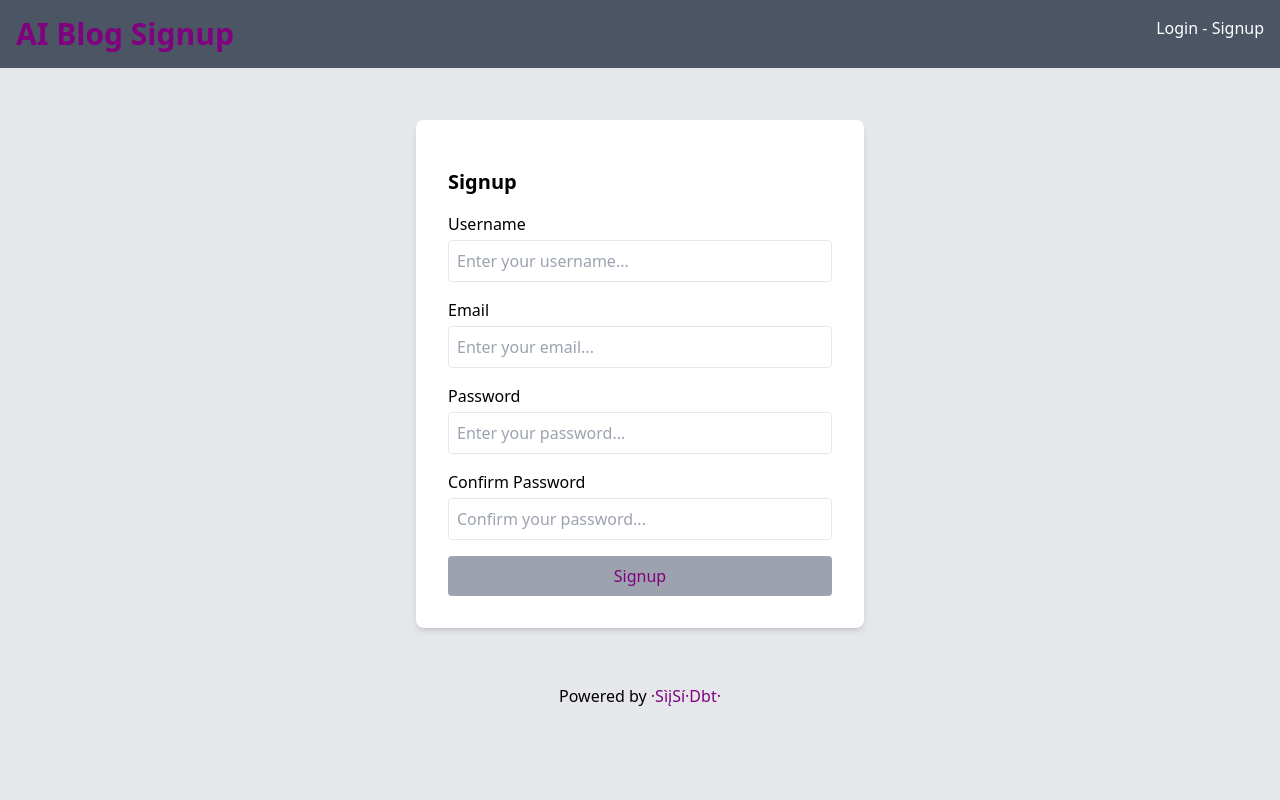
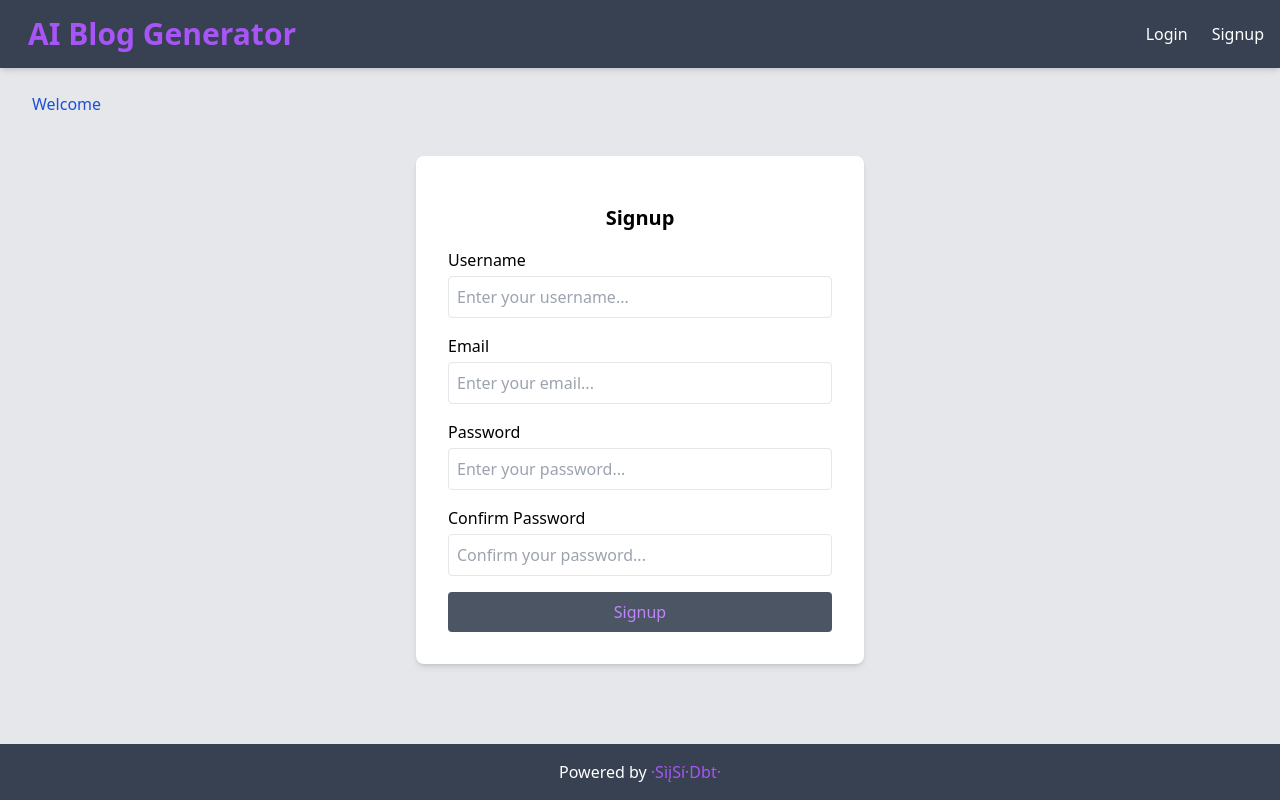
Before and after one commit to isaacaisha/ai-blog-article-generator, a Django app: page /signup in a window 1280 px wide. Run offline with Django 5.2, Linux system fonts and the light colour scheme; some libraries are stand-ins or nearby versions.

Commit message:
remove hold audio and add a auto remove to the new ones and redesign the APP colors theme's

```diff
--- a/ai_blog_app/views.py
+++ b/ai_blog_app/views.py
@@ -79,9 +79,20 @@ def get_transcription(link):
     audio_file = download_audio(link)
     aai.settings.api_key = os.getenv('AAI_API_KEY')
 
-    transcriber = aai.Transcriber()
-    transcript = transcriber.transcribe(audio_file)
-    return transcript.text
+    try:
+        transcriber = aai.Transcriber()
+        transcript = transcriber.transcribe(audio_file)
+        transcription_text = transcript.text
+    except Exception as e:
+        print(f"Error during transcription: {str(e)}")
+        transcription_text = None
+    finally:
+        # Remove the audio file after processing
+        if os.path.exists(audio_file):
+            os.remove(audio_file)
+            print(f"Deleted audio file: {audio_file}")
+
+    return transcription_text
 
 
 def generate_blog_from_transcription(transcription):
--- a/templates/base.html
+++ b/templates/base.html
@@ -6,9 +6,10 @@
     <meta charset="UTF-8">
     <meta name="viewport" content="width=device-width, initial-scale=1.0">
     <title>{% block title %}AI Blog Generator{% endblock %}</title>
-    {% block favicon %}<link rel="shortcut icon" type="image/x-icon" href="{% static 'assets/images/favicon.ico' %}">{% endblock %}
+    {% block favicon %}
+    <link rel="shortcut icon" type="image/x-icon" href="{% static 'assets/images/favicon.ico' %}">{% endblock %}
     <script src="https://cdn.tailwindcss.com"></script>
-    <script>
+    <!--<script>
         tailwind.config = {
             theme: {
                 extend: {
@@ -19,7 +20,7 @@
                 },
             },
         }
-    </script>
+    </script>-->
     <style>
         @keyframes rotate {
             from {
@@ -29,6 +30,9 @@
             to {
                 transform: rotate(360deg);
             }
+        }
+        .purple {
+            color: rgb(168 85 247 / var(--tw-text-opacity));;
         }
 
         .load {
@@ -61,29 +65,32 @@
     </style>
 </head>
 
-<body class="flex flex-col bg-gray-200 font-sans antialiased"> <!-- min-h-screen -->
+<body class="flex flex-col min-h-screen bg-gray-200 font-sans antialiased">
 
     <!-- Navbar block -->
     {% block navbar %}
-    <nav class="bg-gray-600 p-4 text-white flex justify-between">
-        <div>
-            <h1 class="text-3xl font-bold text-purple">AI Blog Generator</h1>
-        </div>
-        <div>
-            <a href="#" class="text-white hover:underline mx-4">Welcome {{user.username}}</a>
-            <a href="/blog-posts" class="text-white hover:underline mx-4">Saved Blog Posts</a>
-            <a href="/logout" class="text-white hover:underline">Logout</a>
+    <nav class="bg-gray-700 p-4 text-white shadow-md">
+        <div class="container mx-auto flex justify-between items-center">
+            <div>
+                <h1 class="text-3xl font-bold text-purple-500">AI Blog Generator</h1>
+            </div>
+            <div class="flex items-center space-x-6">
+                <a href="/blog-posts" class="text-white hover:text-purple-300">Saved Posts</a>
+                <a href="/logout" class="text-white hover:text-purple-300">Logout</a>
+            </div>
         </div>
     </nav>
     {% endblock %}
 
     <!-- Content block -->
-    <div class="flex-grow mt-3">
+    <div class="flex-grow mt-6 container mx-auto px-2 sm:px-6 lg:px-8">
         {% if error_message %}
-        <div align="center" style="color: crimson;">
+        <div class="text-center text-red-600">
             <h2>{{ error_message }}</h2>
         </div>
         {% endif %}
+
+        <span class="text-blue-700 hover:text-purple-700">Welcome {{user.username}}</span>
 
         {% block content %}
         <!-- This block will be overridden by child templates -->
@@ -91,9 +98,9 @@
     </div>
 
     <!-- Footer -->
-    <footer class="text-center p-4 text-black mt-10">
+    <footer class="bg-gray-700 text-center p-4 text-white mt-10">
         Powered by
-        <a href="https://siisi-ai.online/" target="_blank" class="text-clifford hover:underline">
+        <a href="https://siisi-ai.online/" target="_blank" class="text-purple-500 hover:underline">
             ·SìįSí·Dbt·
         </a>
     </footer>
--- a/templates/blog-posts.html
+++ b/templates/blog-posts.html
@@ -18,9 +18,9 @@
 
                     {% for article in blog_articles reversed %}
                     <a href="/blog-details/{{article.id}}">
-                        <div class="border border-gray-400 p-4 rounded-lg">
+                        <div class="border border-gray-400 bg-white p-4 rounded-lg">
                             <h3 class="text-lg font-semibold">{{article.youtube_title}}</h3>
-                            <p>
+                            <p class="text-gray-800">
                                 {{article.generated_content|truncatechars:73}}
                             </p>
                         </div>
--- a/templates/signup.html
+++ b/templates/signup.html
@@ -2,15 +2,17 @@
 
 {% block title %}Signup{% endblock %}
 
+<!-- Navbar block -->
 {% block navbar %}
-<!-- Customized navbar for signup page -->
-<nav class="bg-gray-600 p-4 text-white flex justify-between">
-    <div>
-        <h1 class="text-3xl font-bold text-purple">AI Blog Signup</h1>
-    </div>
-    <div>
-        <a href="/login" class="text-white hover:underline">Login</a> -
-        <a href="/signup" class="text-white hover:underline">Signup</a>
+<nav class="bg-gray-700 p-4 text-white shadow-md">
+    <div class="container mx-auto flex justify-between items-center">
+        <div>
+            <h1 class="text-3xl px-3 font-bold text-purple-500">AI Blog Generator</h1>
+        </div>
+        <div class="flex items-center space-x-6">
+            <a href="/login" class="text-white hover:text-purple-300">Login</a>
+            <a href="/signup" class="text-white hover:text-purple-300">Signup</a>
+        </div>
     </div>
 </nav>
 {% endblock %}
@@ -22,7 +24,7 @@
         <form action="" method="POST" class="space-y-4">
             {% csrf_token %}
 
-            <h2 class="text-xl font-semibold">Signup</h2>
+            <h2 class="text-xl font-semibold text-center">Signup</h2>
             <div>
                 <label for="username" class="block mb-1 font-medium">Username</label>
                 <input type="text" id="username" name="username" placeholder="Enter your username..."
@@ -43,7 +45,7 @@
                 <input type="password" id="confirmPassword" name="confirmPassword"
                     placeholder="Confirm your password..." class="w-full p-2 border rounded">
             </div>
-            <button type="submit" class="w-full bg-gray-400 text-purple p-2 rounded hover:bg-gray-500">
+            <button type="submit" class="w-full bg-gray-600 text-purple-400 p-2 rounded hover:bg-gray-700">
                 Signup
             </button>
         </form>
```
Also changed, not shown: templates/blog-details.html (+4 -4 lines), templates/index.html (+5 -4 lines), templates/login.html (+10 -8 lines), 4 other files.
